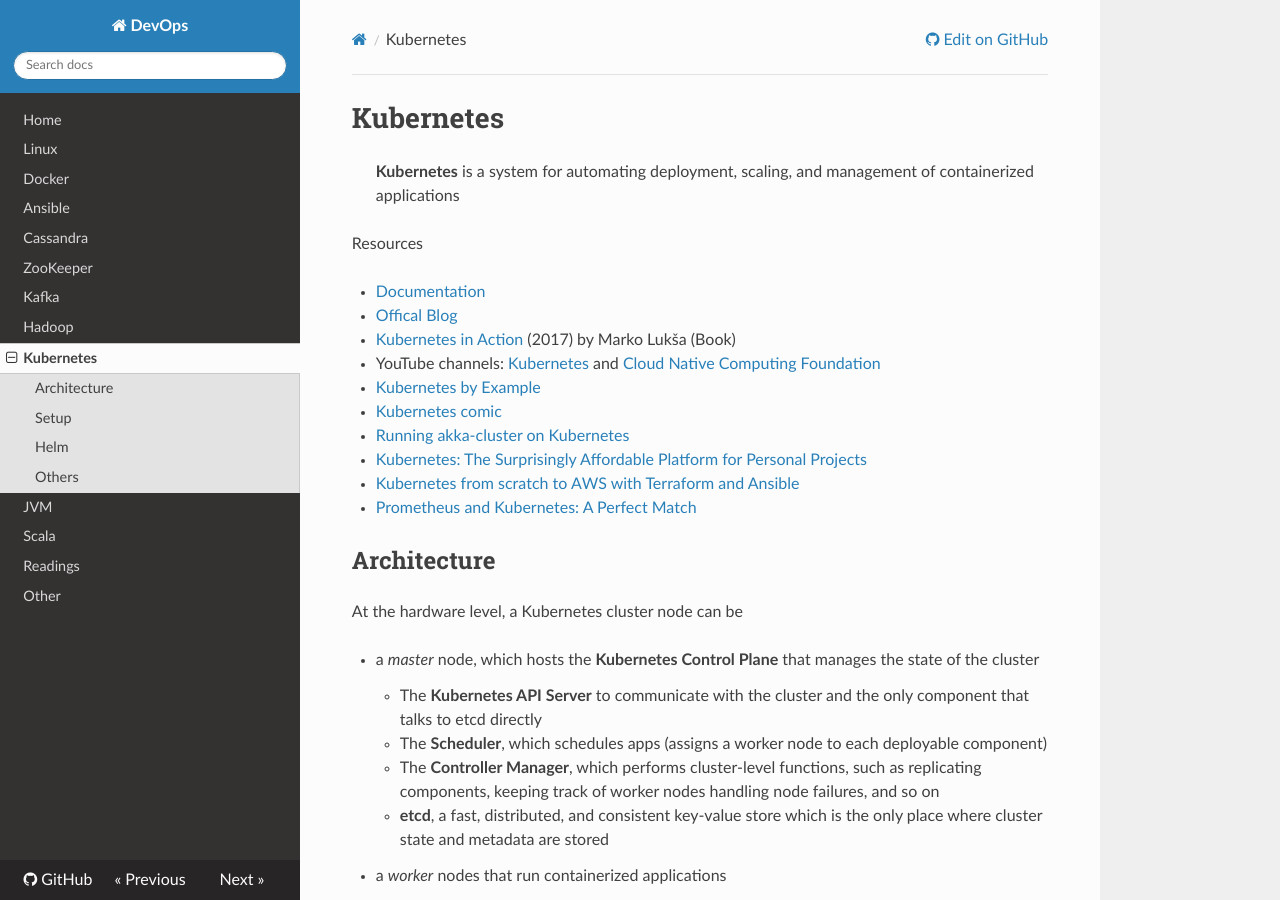
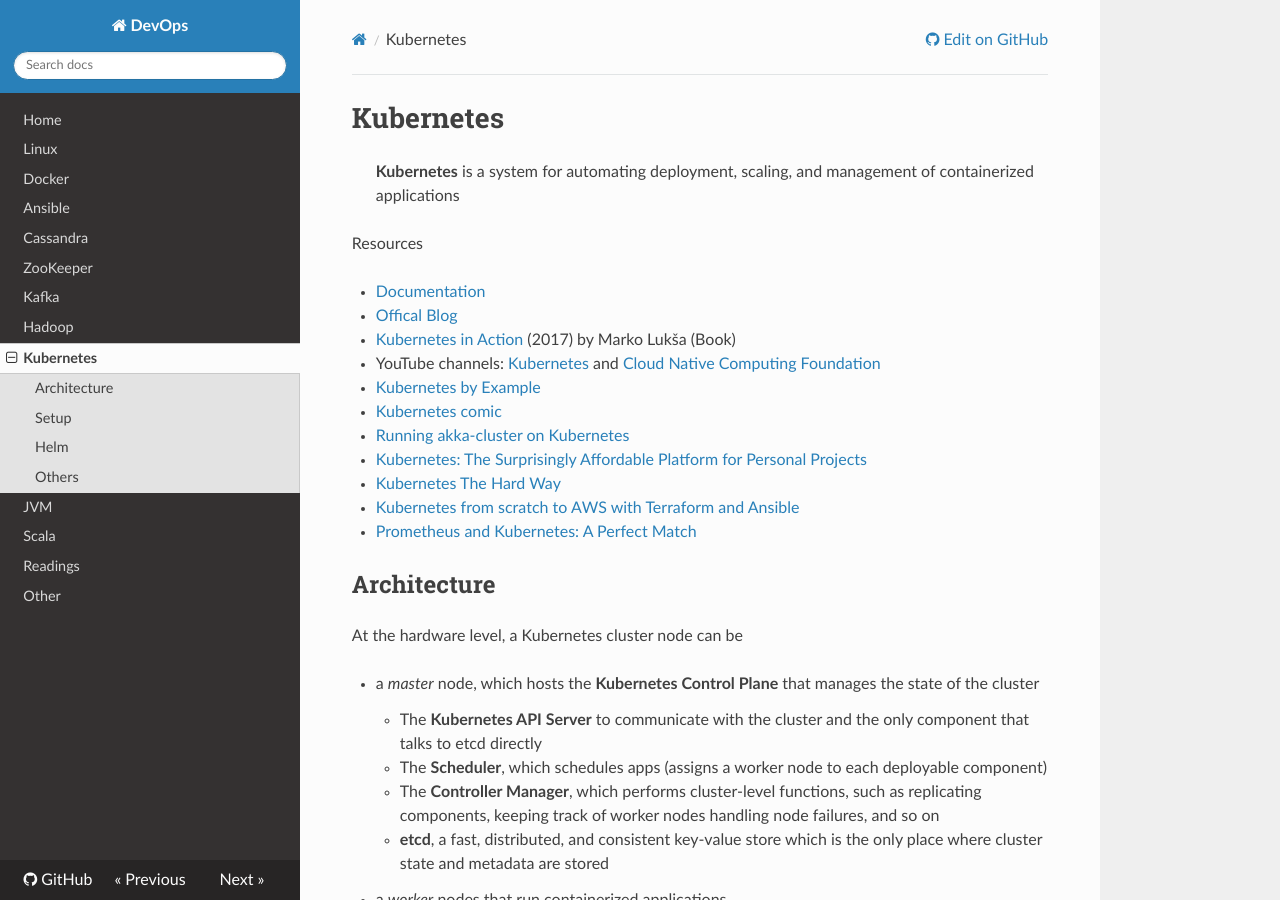
Before and after one commit to niqdev/devops, an MkDocs documentation site: the page built from docs/kubernetes.md, in a window 1280 px wide and 900 px high. Built offline with MkDocs 1.6.1, drawn with Linux system fonts in a browser that asks for light colours; nearby versions of some CDN libraries; old or Windows-style settings are respelled for this version of MkDocs.

Commit message:
doc: update k8s

```diff
--- a/docs/kubernetes.md
+++ b/docs/kubernetes.md
@@ -19,6 +19,8 @@ Resources
 * [Running akka-cluster on Kubernetes](https://blog.softwaremill.com/running-akka-cluster-on-kubernetes-e4cd2913e951)
 
 * [Kubernetes: The Surprisingly Affordable Platform for Personal Projects](http://www.doxsey.net/blog/kubernetes--the-surprisingly-affordable-platform-for-personal-projects)
+
+* [Kubernetes The Hard Way](https://github.com/kelseyhightower/kubernetes-the-hard-way)
 
 * [Kubernetes from scratch to AWS with Terraform and Ansible](https://opencredo.com/kubernetes-aws-terraform-ansible-1)
 
```
